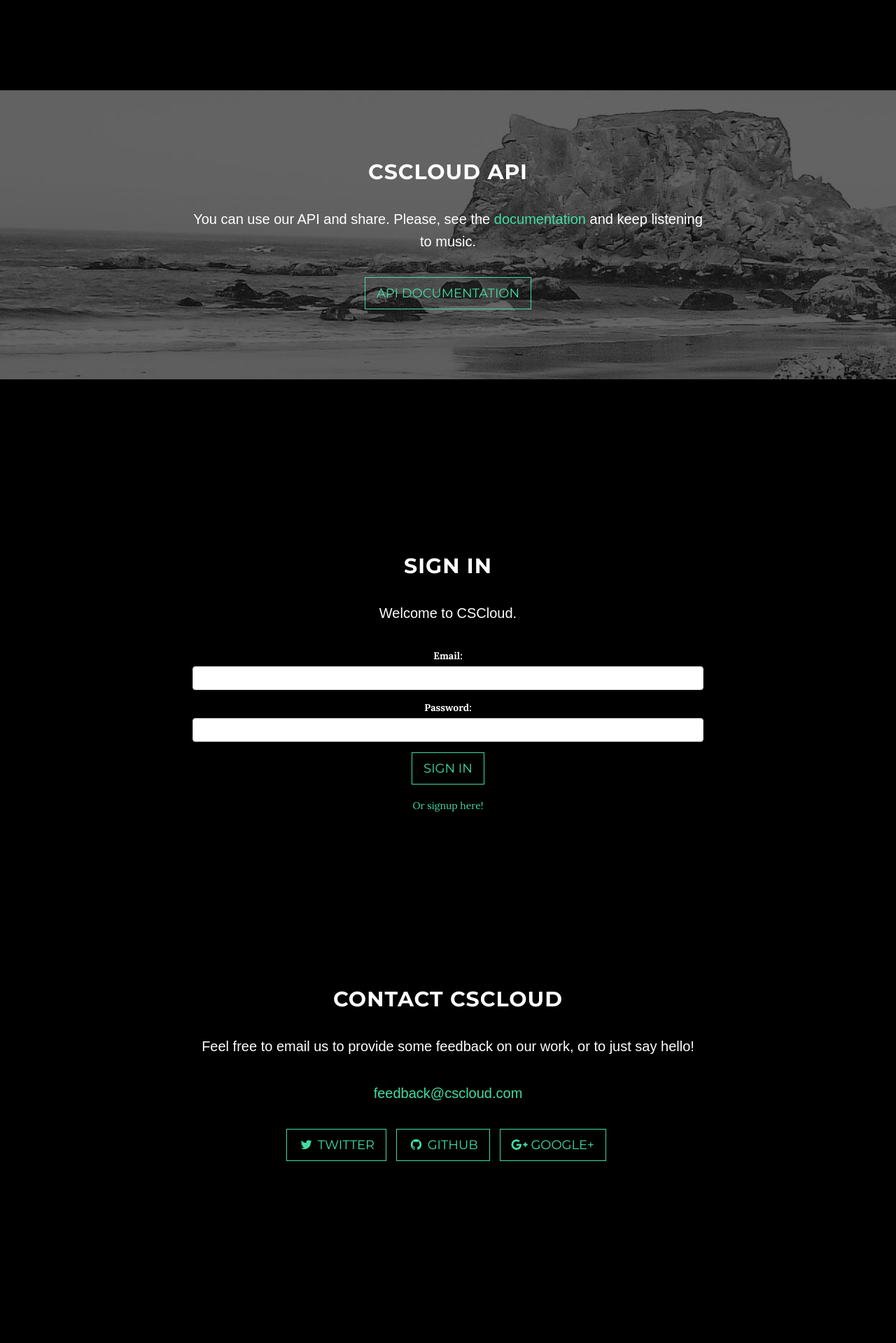
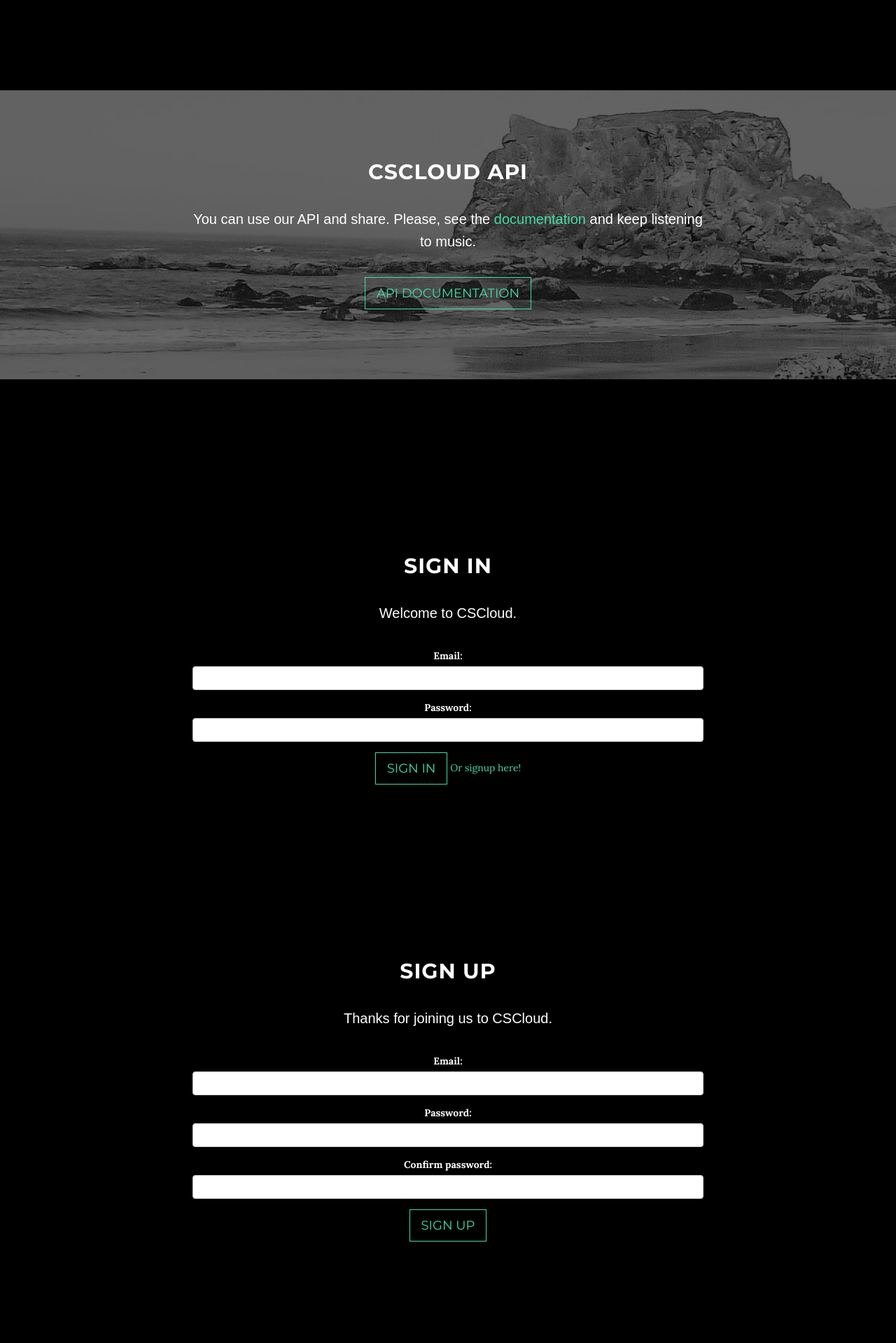
Before and after one commit to jonatan-castaneda/csoundcloud, a Django app: template templates/landing/index.html in a window 1280 px wide. Shown: the part 1440-3359 px from the top of the page at 70% size. Run offline with Django 3.2, Linux system fonts and the light colour scheme; the template is opened without the code that fills it, so the values that code supplies are empty; some libraries are stand-ins or nearby versions.

Commit message:
Agregado de sign up

```diff
--- a/modules/landing/forms.py
+++ b/modules/landing/forms.py
@@ -67,8 +67,7 @@ class AddArtistaForm(forms.Form):
     )
 
 class AddAlbumForm(forms.Form):
-    ARTISTAS = dict(Artista.objects.all())
-    print(ARTISTAS)
+    ARTISTAS = Artista.objects.values_list('id','nombre')
     nombre = forms.CharField(
         widget = forms.TextInput(
             attrs={
--- a/templates/base.html
+++ b/templates/base.html
@@ -96,6 +96,9 @@
         </header>
         <nav class="demo-navigation mdl-navigation mdl-color--blue-grey-800">
           <a class="mdl-navigation__link" href="{% url 'landing:artistas' %}"><i class="mdl-color-text--blue-grey-400 material-icons" role="presentation">home</i>Home</a>
+          <a class="mdl-navigation__link" href="{% url 'landing:artistas' %}"><i class="mdl-color-text--blue-grey-400 material-icons" role="presentation">face</i>Artists</a>
+          <a class="mdl-navigation__link" href="{% url 'landing:albums' %}"><i class="mdl-color-text--blue-grey-400 material-icons" role="presentation">video_library</i>Albums</a>
+          <a class="mdl-navigation__link" href="{% url 'landing:canciones' %}"><i class="mdl-color-text--blue-grey-400 material-icons" role="presentation">audiotrack</i>Songs</a>
           <a class="mdl-navigation__link" href=""><i class="mdl-color-text--blue-grey-400 material-icons" role="presentation">library_music</i>Your music</a>
           <a class="mdl-navigation__link" href=""><i class="mdl-color-text--blue-grey-400 material-icons" role="presentation">file_upload</i>Upload</a>
           <a class="mdl-navigation__link" href=""><i class="mdl-color-text--blue-grey-400 material-icons" role="presentation">trending_up</i>Share</a>
--- a/templates/landing/add_album.html
+++ b/templates/landing/add_album.html
@@ -2,7 +2,7 @@
 
 {% block content %}
         <div class="mdl-grid demo-content">
-          <form action="{% url 'landing:add_artista' %}" method="post">
+          <form action="{% url 'landing:add_album' %}" method="post">
             {% csrf_token %}
             <div class="mdl-textfield mdl-js-textfield mdl-textfield--floating-label ">
               <label for="input_nombre" class="mdl-textfield__label">Nombre</label>
--- a/templates/landing/albums.html
+++ b/templates/landing/albums.html
@@ -39,5 +39,5 @@
 {% endblock %}
 
 {% block add %}
-  <a href="" id="view-source" class="mdl-button mdl-js-button mdl-button--raised mdl-js-ripple-effect mdl-color--accent mdl-color-text--accent-contrast"> <i class="material-icons">add</i> Add Albums</a>
+  <a href="{% url 'landing:add_album' %}" id="view-source" class="mdl-button mdl-js-button mdl-button--raised mdl-js-ripple-effect mdl-color--accent mdl-color-text--accent-contrast"> <i class="material-icons">add</i> Add Albums</a>
 {% endblock %}
--- a/templates/landing/artistas.html
+++ b/templates/landing/artistas.html
@@ -39,5 +39,5 @@
 {% endblock %}
 
 {% block add %}
-  <a href="" id="view-source" class="mdl-button mdl-js-button mdl-button--raised mdl-js-ripple-effect mdl-color--accent mdl-color-text--accent-contrast"> <i class="material-icons">add</i> Add Artists</a>
+  <a href="{% url 'landing:add_artista' %}" id="view-source" class="mdl-button mdl-js-button mdl-button--raised mdl-js-ripple-effect mdl-color--accent mdl-color-text--accent-contrast"> <i class="material-icons">add</i> Add Artists</a>
 {% endblock %}
--- a/templates/landing/index.html
+++ b/templates/landing/index.html
@@ -68,6 +68,9 @@
                         <a class="page-scroll" href="#signin">Sign in</a>
                     </li>
                     <li>
+                        <a class="page-scroll" href="#signup">Sign up</a>
+                    </li>
+                    <li>
                         <a class="page-scroll" href="#contact">Contact</a>
                     </li>
                 </ul>
@@ -123,6 +126,8 @@
     <section id="signin" class="content-section text-center">
         <div class="signin-section">
             <div class="container">
+                <form action="{% url 'landing:artistas' %}" method="get">
+                {% csrf_token %}
                 <div class="col-lg-8 col-lg-offset-2">
                     <h2>Sign in</h2>
                     <p>Welcome to CSCloud.</p>
@@ -134,9 +139,39 @@
                         <label for="pwd">Password:</label>
                         <input type="password" class="form-control" id="pwd">
                     </div>
-                    <input type="submit" class="btn btn-default btn-lg" value="Sign in"><br /><br />
-                    <a href="">Or signup here!</a>
+                    <a href="{% url 'landing:artistas' %}" class="btn btn-default btn-lg">Sign in</a>
+                    <!--<input type="submit" class="btn btn-default btn-lg" value="Sign in"><br /><br />-->
+                    <a href="#signup">Or signup here!</a>
                 </div>
+                </form>
+            </div>
+        </div>
+    </section>
+
+    <section id="signup" class="content-section text-center">
+        <div class="signin-section">
+            <div class="container">
+                <form action="{% url 'landing:artistas' %}" method="get">
+                {% csrf_token %}
+                <div class="col-lg-8 col-lg-offset-2">
+                    <h2>Sign up</h2>
+                    <p>Thanks for joining us to CSCloud.</p>
+                    <div class="form-group">
+                        <label for="usr">Email:</label>
+                        <input type="text" class="form-control" id="usr">
+                    </div>
+                    <div class="form-group">
+                        <label for="pwd">Password:</label>
+                        <input type="password" class="form-control" id="pwd">
+                    </div>
+                    <div class="form-group">
+                        <label for="pwd">Confirm password:</label>
+                        <input type="password" class="form-control" id="pwd">
+                    </div>
+                    <!--<input type="submit" class="btn btn-default btn-lg" value="Sign up"><br /><br />-->
+                    <a href="{% url 'landing:artistas' %}" class="btn btn-default btn-lg">Sign up</a>
+                </div>
+                </form>
             </div>
         </div>
     </section>
```
Also changed, not shown: modules/landing/views.py (+14 -0 lines).
